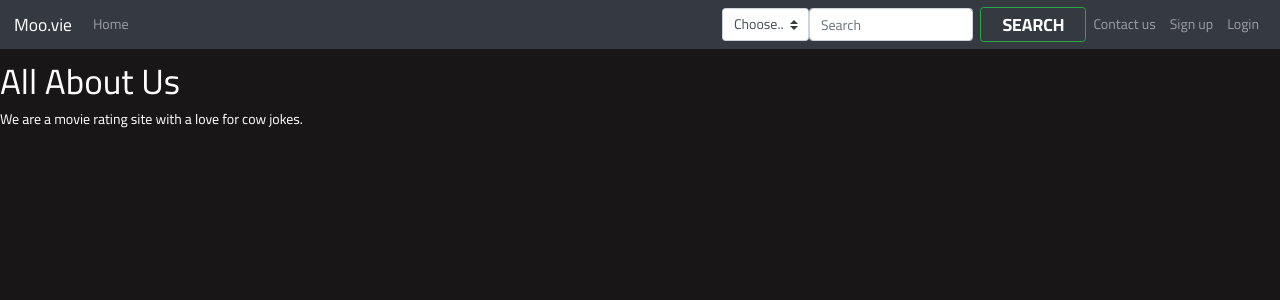
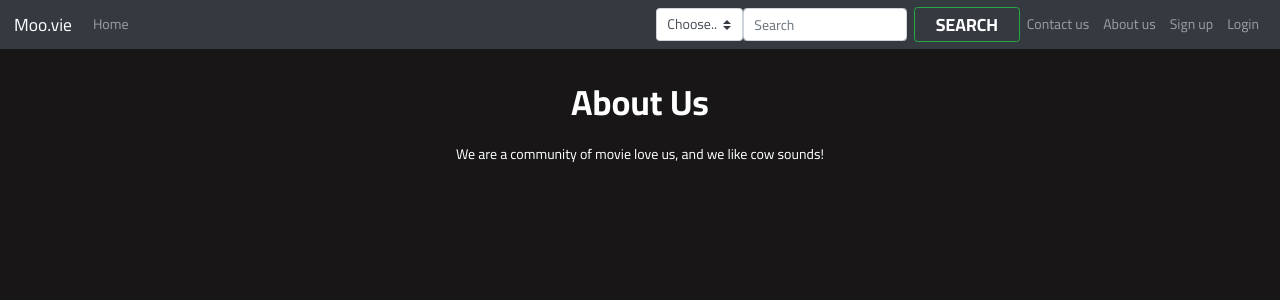
Before and after one commit to BoXunTong/Movie, a Django app: page /moovie/about-us/ in a window 1280 px wide. Shown: the top 300 px of the page. Run offline with Django 3.2, Linux system fonts and the light colour scheme; some libraries are stand-ins or nearby versions.

Commit message:
added about us to nav

```diff
--- a/templates/moovie/about.html
+++ b/templates/moovie/about.html
@@ -6,8 +6,8 @@ About Us
 {% endblock %}
 
 {% block body_block %}
-<h1>All About Us</h1>
-<div>
-    <p>We are a movie rating site with a love for cow jokes.</p>
-</div>
+<section class="mb-4">
+    <h1 class="h1-responsive font-weight-bold text-center my-4">About Us</h1>
+    <p class="text-center w-responsive mx-auto mb-5">We are a community of movie love us, and we like cow sounds!</p>
+</section>
 {% endblock %}
--- a/templates/moovie/base.html
+++ b/templates/moovie/base.html
@@ -81,6 +81,9 @@
                 <li class="nav-item">
                     <a class="nav-link" href="{% url 'moovie:contact_us' %}">Contact us</a>
                 </li>
+                <li>
+                    <a class="nav-link" href="{% url 'moovie:about-us' %}">About us</a>
+                </li>
                 {% if user.is_authenticated %}
                     <li class="nav-item">
                         <a class="nav-link" href="#">My Profile</a>
```
